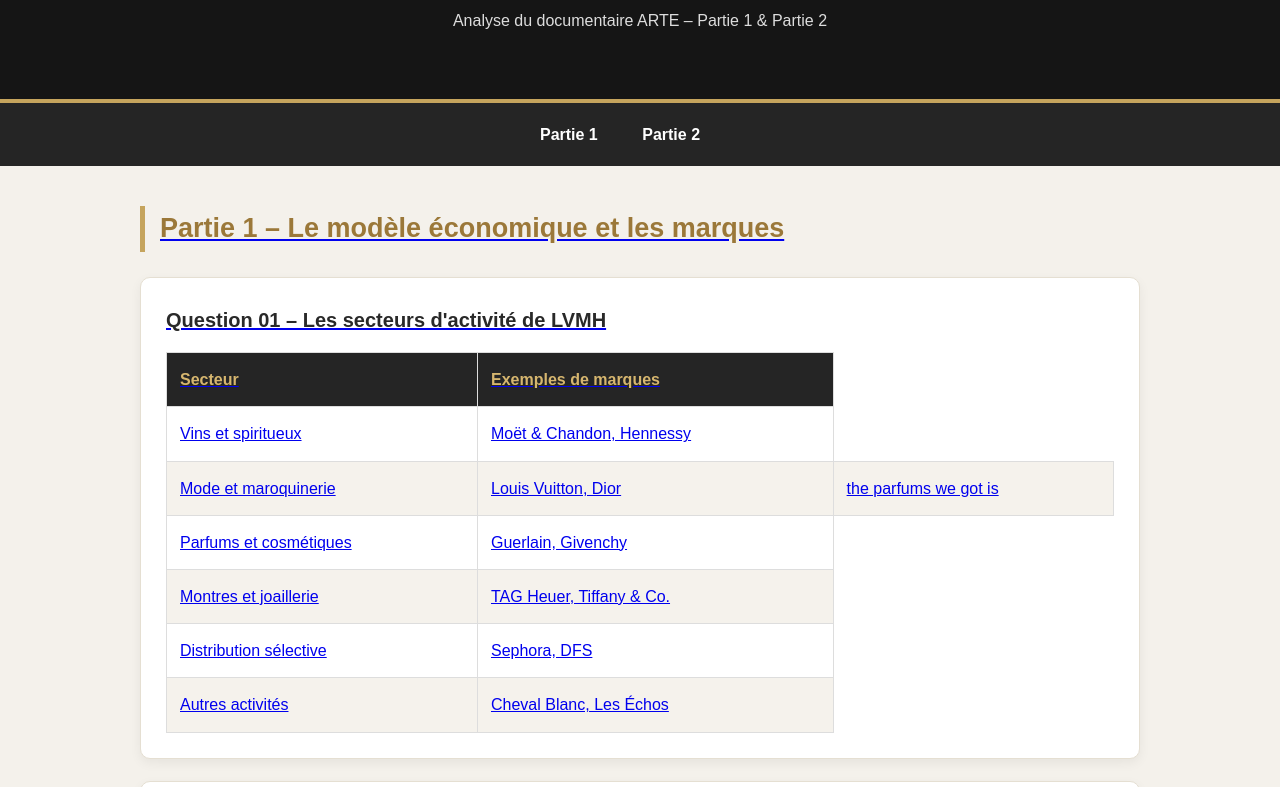
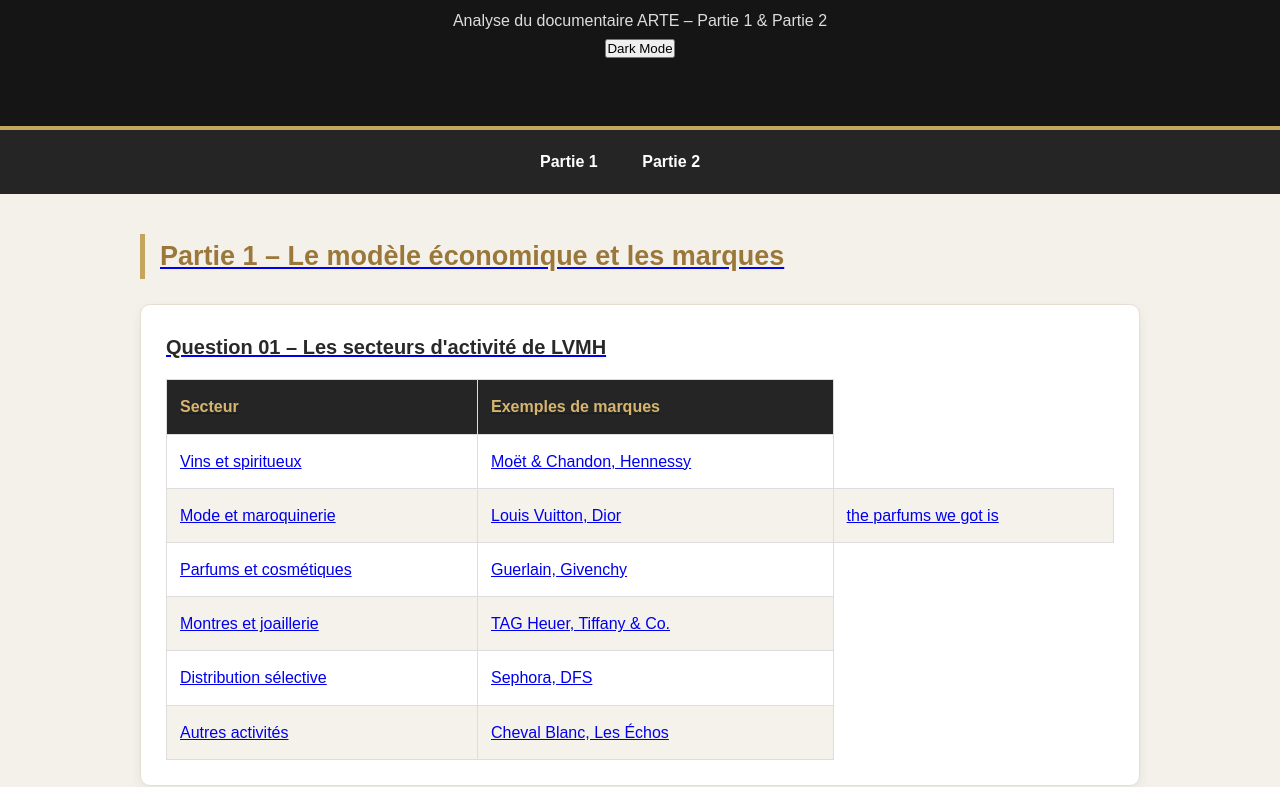
Before and after one commit to momoh6854-spec/lvmh-project, a plain HTML site: page index.html in a window 1280 px wide. Shown: the part 153-940 px from the top of the page. Drawn offline with Linux system fonts and the light colour scheme.

Commit message:
adding butto

```diff
--- a/index.html
+++ b/index.html
@@ -7,12 +7,15 @@
     <link rel="stylesheet" href="style.css" />
   </head>
 
+
   <body>
     <!-- HEADER -->
     <header>
       <h1>L'EMPIRE LVMH</h1>
       <p>Analyse du documentaire ARTE – Partie 1 & Partie 2</p>
+      <button id="themeButton">Dark Mode</button>
     </header>
+
 
     <!-- NAVIGATION -->
     <nav>
```
Also changed, not shown: javasjs.js (added), 1 other file.
